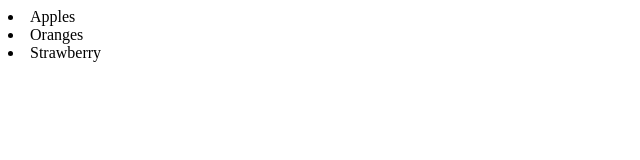
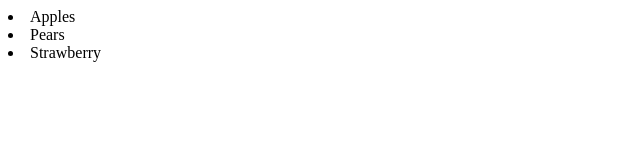
Before and after one commit to eastzhu/newGitTest, a plain HTML site: page index.html in a window 1280 px wide. Shown: the full height of the page, 0-640 px from the left. Drawn offline with Linux system fonts and the light colour scheme.

Commit message:
modify the Orange

```diff
--- a/index.html
+++ b/index.html
@@ -3,7 +3,7 @@
 
 		<div>
 			<li>Apples</li>
-			<li>Oranges</li>
+			<li>Pears</li>
 			<li>Strawberry</li>
 		</div>
 
```
